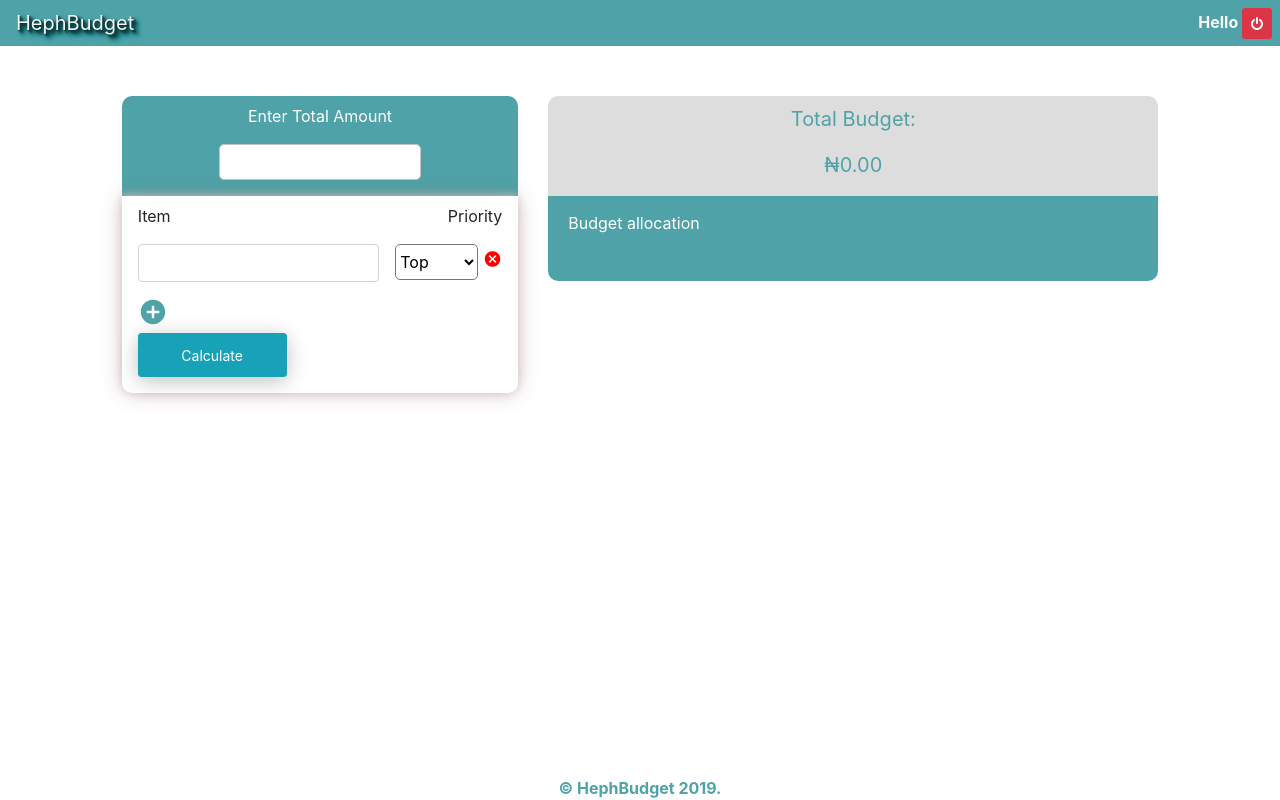
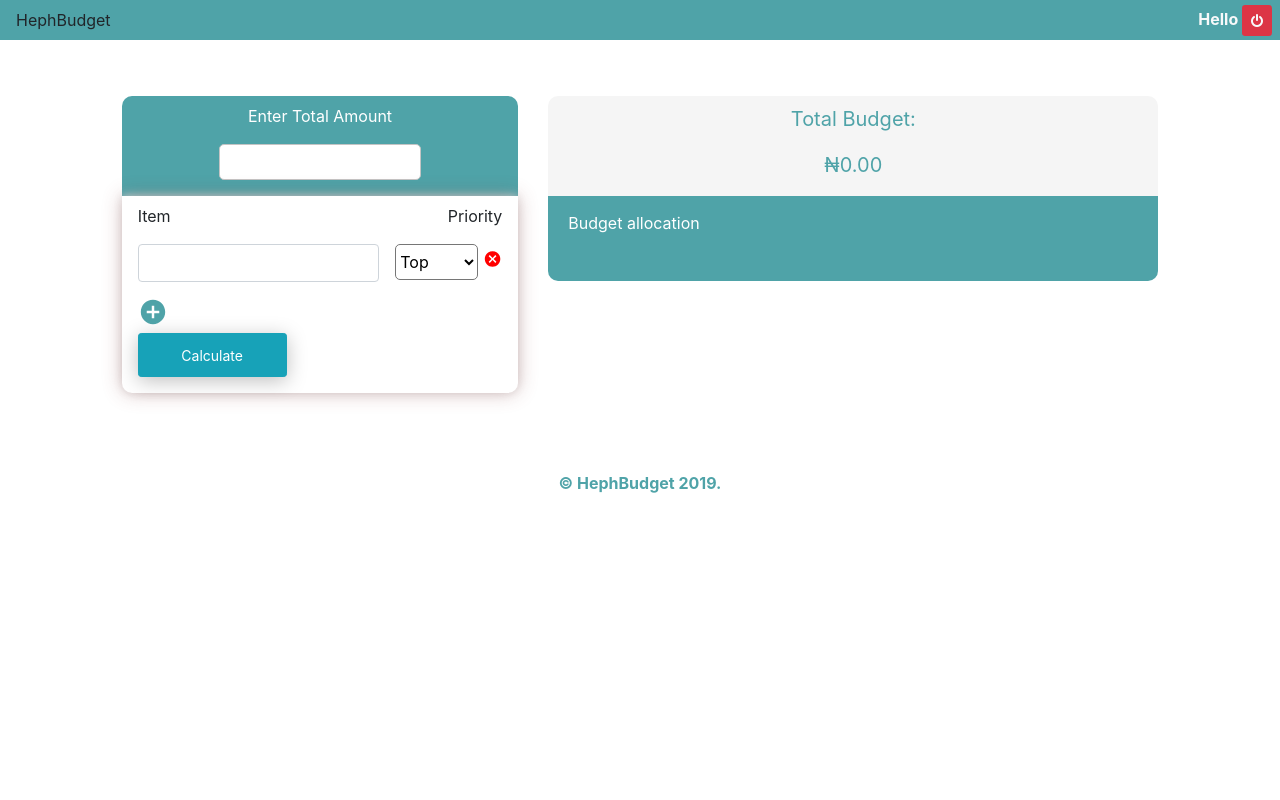
Before and after one commit to hngi/Hephaestus-Budget, a PHP site: page / in a window 1280 px wide. Run offline with PHP 8.4, Linux system fonts and the light colour scheme; the visitor is signed in with stand-in values (Sample User, id 1); data that the repository does not hold is empty.

Commit message:
style for calculator display

```diff
--- a/assets/css/calculator.css
+++ b/assets/css/calculator.css
@@ -4,13 +4,11 @@
 
 .head {
   background-color: #4fa3a8;
-  z-index: 5;;
+  z-index: 5;
 }
-.head > p {
-  color: whitesmoke;
-  font-size: 20px;
-  text-shadow: 1px 1px 1px #073d40, 2px 2px 2px #084144, 3px 3px 3px #052b2d,
-    4px 4px 4px #104f52, 5px 5px 5px #0c4346, 6px 6px 6px #1bbcc5;
+.hephbrand {
+  text-shadow: 0 1px 1px #bbb, 0 2px 0 #999, 0 3px 0 #888, 0 4px 0 #777,
+    0 5px 0 #666, 0 6px 0 #555, 0 7px 0 #444, 0 8px 0 #333, 0 9px 7px #302314;
 }
 .sack {
   position: relative;
@@ -45,7 +43,7 @@
 
 .graph {
   height: 100px;
-  background-color: #ddd;
+  background-color: whitesmoke;
   box-shadow: 0px 0px 20px rgba(112, 112, 112, 0.32) 0px 0px 10px #e5e5e5;
   border-top-left-radius: 10px;
   border-top-right-radius: 10px;
@@ -74,6 +72,17 @@
   border-bottom-right-radius: 10px;
   position: relative;
   width: 100%;
+}
+
+.all {
+  margin-top: -15px;
+  display: flex;
+  justify-content: flex-start;
+  margin-bottom: 10px;
+}
+
+.first {
+  height: auto;
 }
 
 .item {
@@ -136,6 +145,7 @@
   width: 100%;
   justify-content: space-between;
   margin-bottom: -4px;
+  padding-top: 15px;
 }
 
 .add-icon {
@@ -150,13 +160,14 @@
   height: 30px;
   margin-left: 5px;
 }
-.footer{
-  bottom: 0;
-  position: absolute;
+.remaining {
+  margin-top: 20px;
+}
+.footer {
   color: #4fa3a8;
 }
-@media screen and (max-width: 768px){
-  .footer{
+@media screen and (max-width: 768px) {
+  .footer {
     position: relative;
     margin-top: 50px;
   }
```
